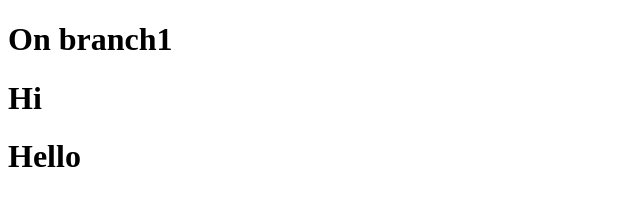
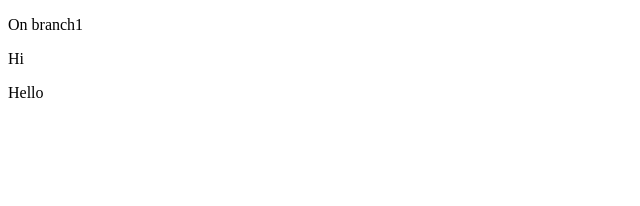
Before and after one commit to Abhiram12072003/practice, a plain HTML site: page index.html in a window 1280 px wide. Shown: the whole page, without its empty margins (0-640 px from the left). Drawn offline with Linux system fonts and the light colour scheme.

Commit message:
on master p tags

```diff
--- a/index.html
+++ b/index.html
@@ -7,8 +7,8 @@
     <title>Document</title>
 </head>
 <body>
-    <h1>On branch1</h1>
-    <h1>Hi</h1>
-    <h1>Hello</h1>
+    <p>On branch1</p>
+    <p>Hi</p>
+    <p>Hello</p>
 </body>
 </html>
```
